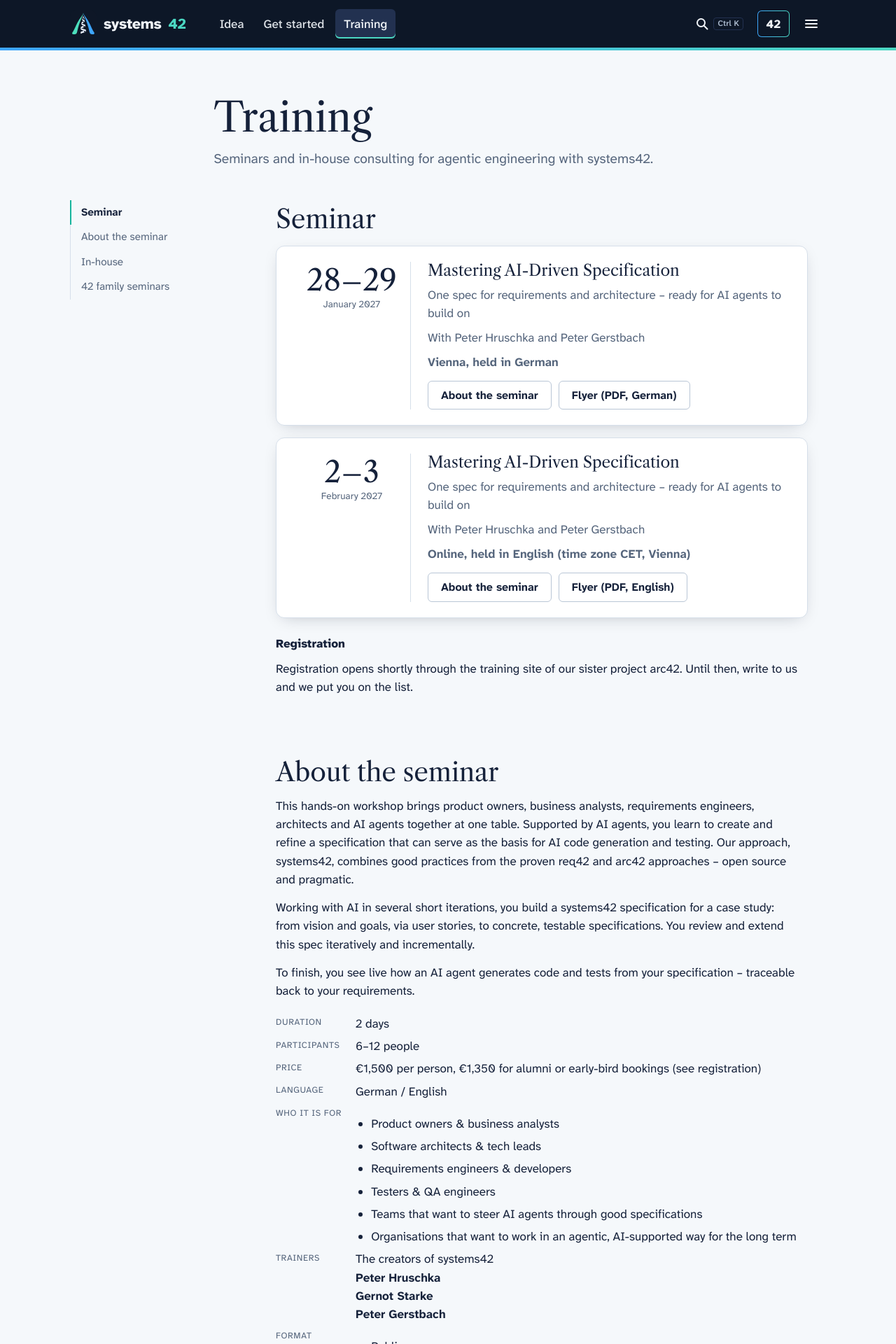
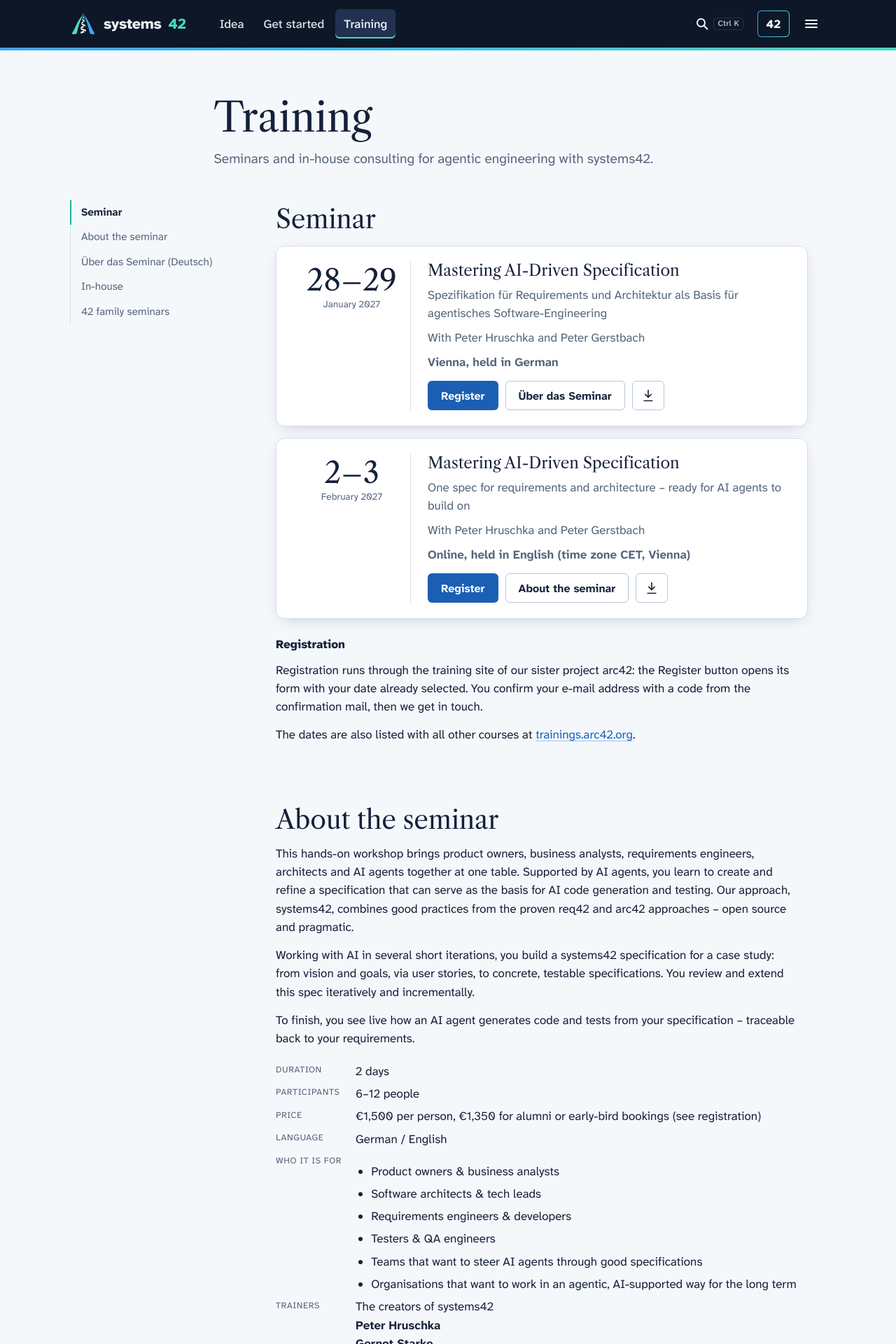
Before and after one commit to systems42-org/systems42.org-site, a Jekyll site: the page built from _pages/training.md, in a window 1280 px wide. Shown: the top 1920 px of the page at 70% size. Built offline with Jekyll 4.4.1, drawn with Linux system fonts in a browser that asks for light colours; some of the changed text lies outside the part shown.

Commit message:
Training: open registration, flyer download as icon, German seminar text
Co-Authored-By: Claude Sonnet 5.5 <noreply@anthropic.com>

```diff
--- a/_data/events.yml
+++ b/_data/events.yml
@@ -20,7 +20,7 @@
 # preselect the course nor accept the booking.
 - id: seminar-2027-01
   arc42_id: maispec-jan-2027
-  registration_open: false
+  registration_open: true
   title: Mastering AI-Driven Specification
   trainers: [Peter Hruschka, Peter Gerstbach]
   subtitle: One spec for requirements and architecture – ready for AI agents to build on
@@ -34,7 +34,7 @@
   agenda_url: /training/#agenda
 - id: seminar-2027-02-online
   arc42_id: maispec-feb-2027-en
-  registration_open: false
+  registration_open: true
   title: Mastering AI-Driven Specification
   trainers: [Peter Hruschka, Peter Gerstbach]
   subtitle: One spec for requirements and architecture – ready for AI agents to build on
--- a/_pages/training.md
+++ b/_pages/training.md
@@ -5,6 +5,7 @@ permalink: /training/
 toc:
   - {title: Seminar, id: seminar}
   - {title: About the seminar, id: about-seminar}
+  - {title: Über das Seminar (Deutsch), id: about-seminar-de}
   - {title: In-house, id: in-house}
   - {title: 42 family seminars, id: family-seminars}
 ---
@@ -16,14 +17,14 @@ toc:
   <div class="date"><b>{{ ev.day_range }}</b><span>{{ ev.month }}</span></div>
   <div>
     <h3>{{ ev.title }}</h3>
-    <p>{{ ev.subtitle }}</p>
+    {% if ev.lang == "de" %}<p lang="de">{{ site.data.course.de.subtitle }}</p>{% else %}<p>{{ ev.subtitle }}</p>{% endif %}
     {% if ev.trainers %}<p>With {{ ev.trainers | join: " and " }}</p>{% endif %}
     <p><b>{{ ev.where }}</b></p>
     <div class="cta">
       {% if ev.registration_open %}<a class="btn btn-blue" href="https://trainings.arc42.org/registration/?kurs={{ ev.arc42_id }}">Register</a>{% endif %}
-      <a class="btn btn-outline" href="#about-seminar">About the seminar</a>
+      {% if ev.lang == "de" %}<a class="btn btn-outline" href="#about-seminar-de" hreflang="de" lang="de">Über das Seminar</a>{% else %}<a class="btn btn-outline" href="#about-seminar">About the seminar</a>{% endif %}
       {% assign flyer = site.flyers | where: "lang", ev.lang | first %}
-      {% if flyer %}<a class="btn btn-outline" href="{{ flyer.pdf | relative_url }}" hreflang="{{ ev.lang }}" download>Flyer (PDF, {% if ev.lang == "de" %}German{% else %}English{% endif %})</a>{% endif %}
+      {% if flyer %}{% capture flyer_label %}Flyer (PDF, {% if ev.lang == "de" %}German{% else %}English{% endif %}){% endcapture %}<a class="btn btn-outline btn-icon" href="{{ flyer.pdf | relative_url }}" hreflang="{{ ev.lang }}" download data-tip="{{ flyer_label }}" aria-label="{{ flyer_label }}"><svg width="20" height="20" viewBox="0 0 24 24" fill="none" stroke="currentColor" stroke-width="2" stroke-linecap="round" stroke-linejoin="round" aria-hidden="true"><path d="M12 3v12"/><path d="m7 10 5 5 5-5"/><path d="M5 21h14"/></svg></a>{% endif %}
     </div>
   </div>
 </div>
@@ -49,6 +50,17 @@ Registration opens shortly through the training site of our sister project arc42
 
 {% include course-agenda.html course=course level=3 topics_id="agenda" %}
 
+## Über das Seminar {#about-seminar-de}
+
+{% assign course = site.data.course.de %}
+<div lang="de" markdown="1">
+{{ course.intro | markdownify }}
+
+<dl class="facts">{% include course-facts.html course=course medium="web" %}</dl>
+
+{% include course-agenda.html course=course level=3 topics_id="agenda-de" %}
+</div>
+
 ## In-house {#in-house}
 
 We would love to demonstrate the systems42 approach to your development team. In German or English. Call us for in-house consulting and seminars.
--- a/_sass/_chrome.scss
+++ b/_sass/_chrome.scss
@@ -80,3 +80,6 @@
   .family-row{grid-template-columns:1fr}
   .footer .wrap{grid-template-columns:1fr 1fr}
 }
+.btn-icon{padding:10px 12px;position:relative}.btn-icon svg{display:block}
+.btn-icon[data-tip]::after{content:attr(data-tip);position:absolute;bottom:calc(100% + 8px);left:50%;transform:translateX(-50%);white-space:nowrap;background:var(--ink);color:var(--on-ink);font-size:.8125rem;font-weight:600;padding:5px 9px;border-radius:var(--radius);opacity:0;pointer-events:none;transition:opacity .12s;z-index:5}
+.btn-icon[data-tip]:hover::after,.btn-icon[data-tip]:focus-visible::after{opacity:1}
```
